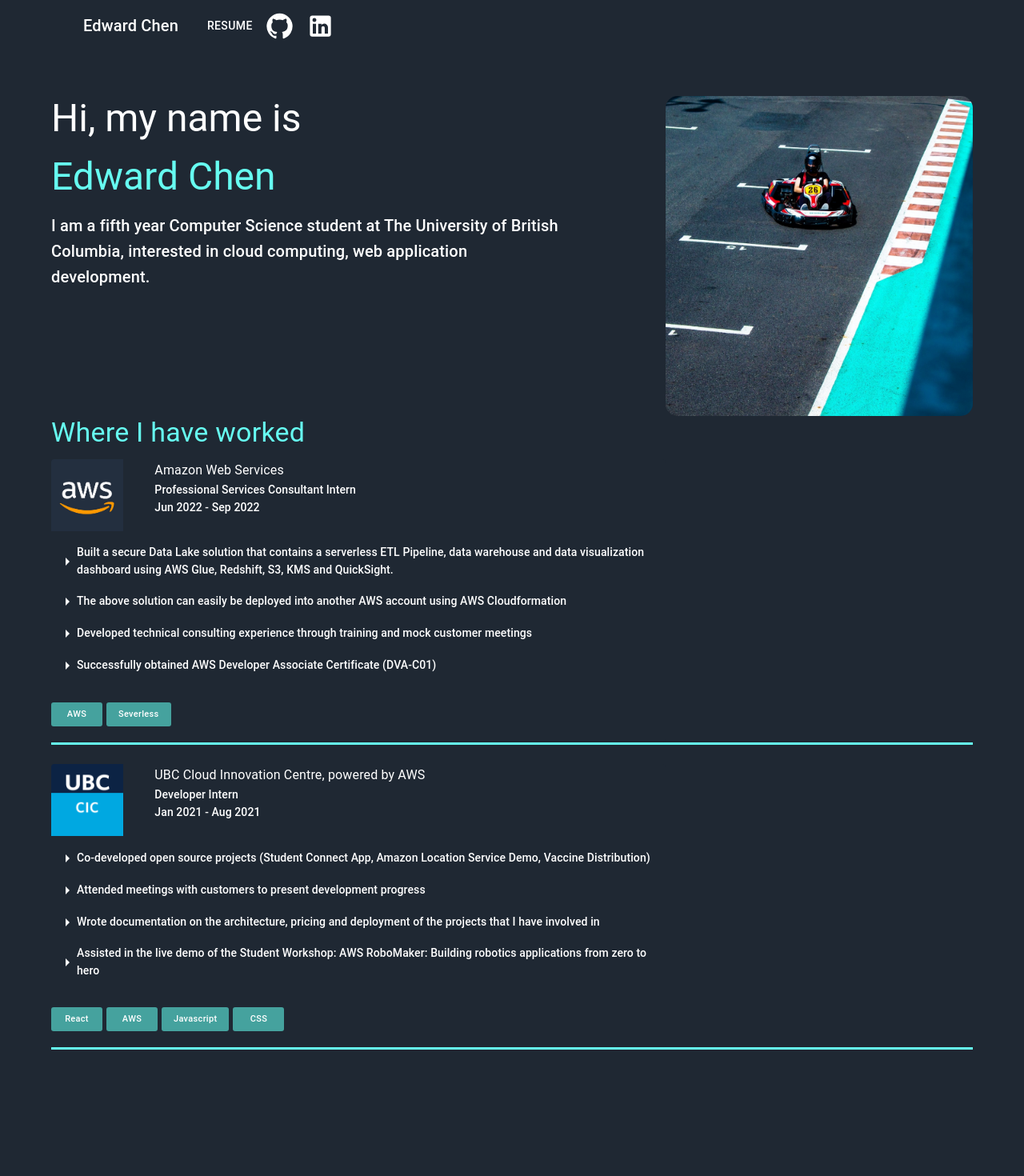
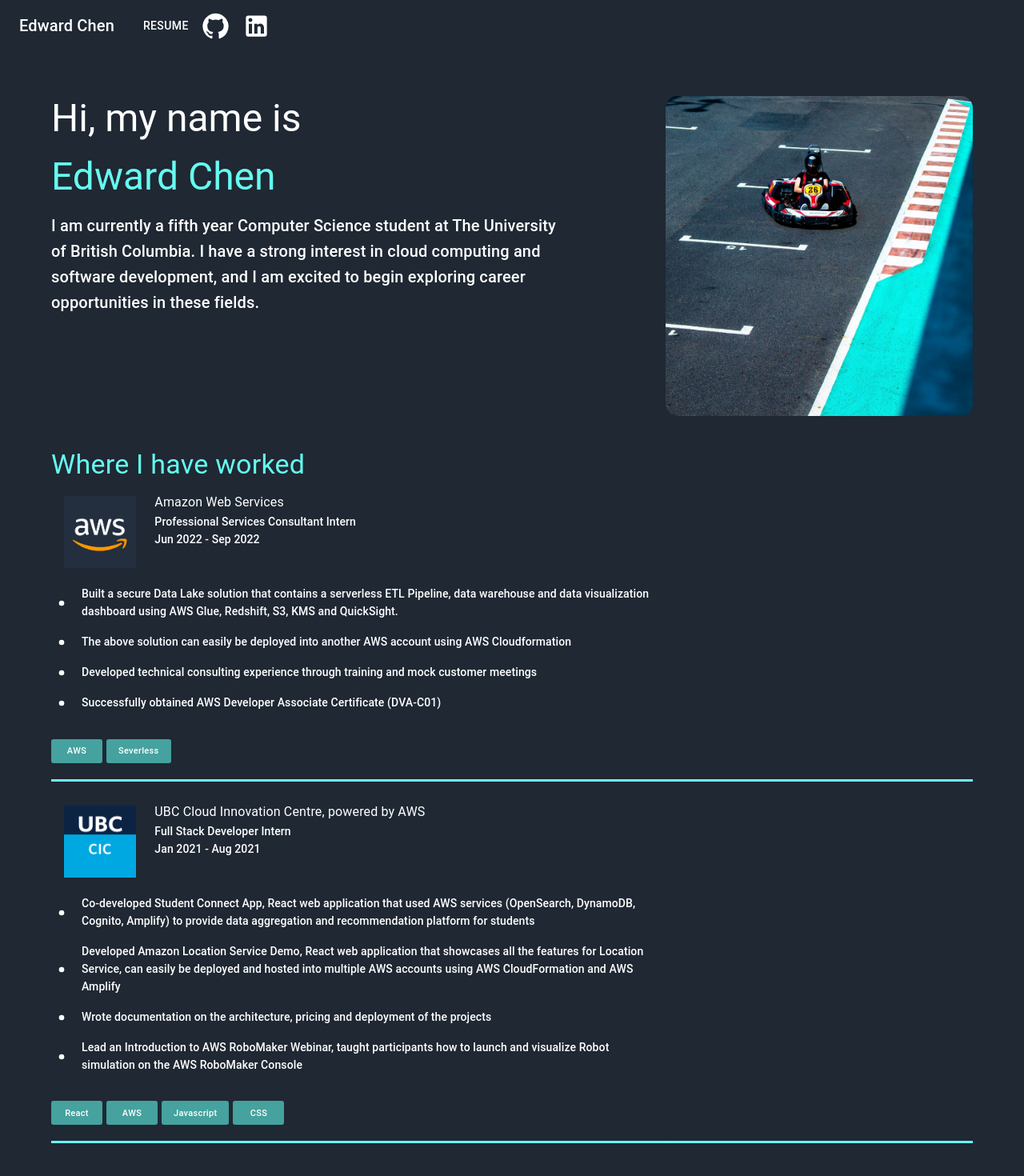
Before and after one commit to edwardchchen/edwardchchen.github.io, a React (Create React App) app: page /#/ in a window 1280 px wide. Shown: the top 1470 px of the page at 80% size. Built offline with nearby package versions, Linux system fonts and the light colour scheme; no server answers.

Commit message:
company logo now clickable, opens to a new link to the company page, UI updates

```diff
--- a/src/components/Sidebar.js
+++ b/src/components/Sidebar.js
@@ -18,7 +18,7 @@ import Button from "@mui/material/Button";
 import LinkedInIcon from '@mui/icons-material/LinkedIn';
 import GitHubIcon from '@mui/icons-material/GitHub';
 
-const drawerWidth = 80;
+const drawerWidth = 0;
 const githubLink = process.env.REACT_APP_GITHUB_URL;
 const linkedInLink = process.env.REACT_APP_LINKEDIN_URL;
 
--- a/src/components/cards/WorkCard.js
+++ b/src/components/cards/WorkCard.js
@@ -9,11 +9,12 @@ import Typography from '@mui/material/Typography';
 import SkipPreviousIcon from '@mui/icons-material/SkipPrevious';
 import PlayArrowIcon from '@mui/icons-material/PlayArrow';
 import SkipNextIcon from '@mui/icons-material/SkipNext';
-import {Avatar, Container, Grid, ListItem, ListItemAvatar, ListItemText} from "@mui/material";
-import FiberManualRecordIcon from '@mui/icons-material/FiberManualRecord';
+import {Avatar, CardActionArea, Container, Grid, ListItem, ListItemAvatar, ListItemText} from "@mui/material";
 import List from "@mui/material/List";
 import ArrowRightIcon from '@mui/icons-material/ArrowRight';
 import {Tag} from "../Tag";
+import FiberManualRecordIcon from '@mui/icons-material/FiberManualRecord';
+import Button from "@mui/material/Button";
 
 var cardStyle = {
     display: 'block',
@@ -31,11 +32,14 @@ export default function WorkCard(props) {
             <Card style={cardStyle}>
                 <Grid container spacing={1}>
                     <Grid item lg={2}>
-                        <CardMedia
-                            component="img"
-                            sx={{width: 90}}
-                            image={props.image}
-                        />
+                        <Button onClick={event => window.open(props.companyLink, "_blank")}>
+                            <CardMedia
+                                component="img"
+                                sx={{width: 90}}
+                                image={props.image}
+                            >
+                            </CardMedia>
+                        </Button>
                     </Grid>
                     <Grid item lg={10}>
                         <Typography variant="subtitle1" align={"left"}>
@@ -51,8 +55,8 @@ export default function WorkCard(props) {
                     <List align={"left"}>
                         {props.contents.map((bullet, index) =>
                             <ListItem align={"left"}>
-                                <ArrowRightIcon/>
-                                <Typography variant={"subtitle2"}>
+                                <FiberManualRecordIcon sx={{fontSize: 10}}/>
+                                <Typography variant={"subtitle2"} marginLeft={"20px"}>
                                     {bullet}
                                 </Typography>
                             </ListItem>
--- a/src/pages/home/Intro.js
+++ b/src/pages/home/Intro.js
@@ -5,7 +5,7 @@ import CardMedia from "@mui/material/CardMedia";
 export default function Intro() {
     return (
         <div>
-            <Container sx={{marginTop: "15vh"}}>
+            <Container sx={{marginTop: "15vh", marginBottom: "5vh"}}>
                 <Grid container>
                     <Grid item xs={8}>
 
@@ -22,8 +22,9 @@ export default function Intro() {
                         </Grid>
                         <Grid item xs={10}>
                             <Typography component="h6" variant="h6" align="left" color="textPrimary" gutterBottom>
-                                I am a fifth year Computer Science student at The University of British Columbia,
-                                interested in cloud computing, web application development.
+                                I am currently a fifth year Computer Science student at The University of British
+                                Columbia. I have a strong interest in cloud computing and software development,
+                                and I am excited to begin exploring career opportunities in these fields.
                             </Typography>
                         </Grid>
                     </Grid>
--- a/src/pages/home/WorkExperience.js
+++ b/src/pages/home/WorkExperience.js
@@ -11,7 +11,7 @@ export default function WorkExperience() {
 
     return (
         <div>
-            <Container sx={{marginTop: "0vh", marginBottom: "50vh"}}>
+            <Container sx={{marginTop: "0vh", marginBottom: "5vh"}}>
                 <Typography component="h3" variant="h4" align="left" color="textPrimary" gutterBottom
                             sx={{color: "#66FCF1"}}>
                     Where I have worked
@@ -24,16 +24,18 @@ export default function WorkExperience() {
                                       "The above solution can easily be deployed into another AWS account using AWS Cloudformation",
                                       "Developed technical consulting experience through training and mock customer meetings",
                                       "Successfully obtained AWS Developer Associate Certificate (DVA-C01)"]}
-                                  tags={["AWS", "Severless"]}/>
+                                  tags={["AWS", "Severless"]}
+                                  companyLink={"https://aws.amazon.com/"}/>
 
                     </Grid>
                     <Grid item xs={12}>
                         <WorkCard image={ubcLogo} company={"UBC Cloud Innovation Centre, powered by AWS"}
-                                  jobTitle={"Developer Intern"} date={"Jan 2021 - Aug 2021"}
-                                  contents={["Co-developed open source projects (Student Connect App, Amazon Location Service Demo, Vaccine Distribution)",
-                                      "Attended meetings with customers to present development progress",
-                                      "Wrote documentation on the architecture, pricing and deployment of the projects that I have involved in",
-                                      "Assisted in the live demo of the Student Workshop: AWS RoboMaker: Building robotics applications from zero to hero"]}
+                                  companyLink={"https://cic.ubc.ca/"}
+                                  jobTitle={"Full Stack Developer Intern"} date={"Jan 2021 - Aug 2021"}
+                                  contents={["Co-developed Student Connect App, React web application that used AWS services (OpenSearch, DynamoDB, Cognito, Amplify) to provide data aggregation and recommendation platform for students",
+                                      "Developed Amazon Location Service Demo, React web application that showcases all the features for Location Service, can easily be deployed and hosted into multiple AWS accounts using AWS CloudFormation and AWS Amplify",
+                                      "Wrote documentation on the architecture, pricing and deployment of the projects",
+                                      "Lead an Introduction to AWS RoboMaker Webinar, taught participants how to launch and visualize Robot simulation on the AWS RoboMaker Console"]}
                                   tags={cicTags}/>
                     </Grid>
                 </Grid>
```
